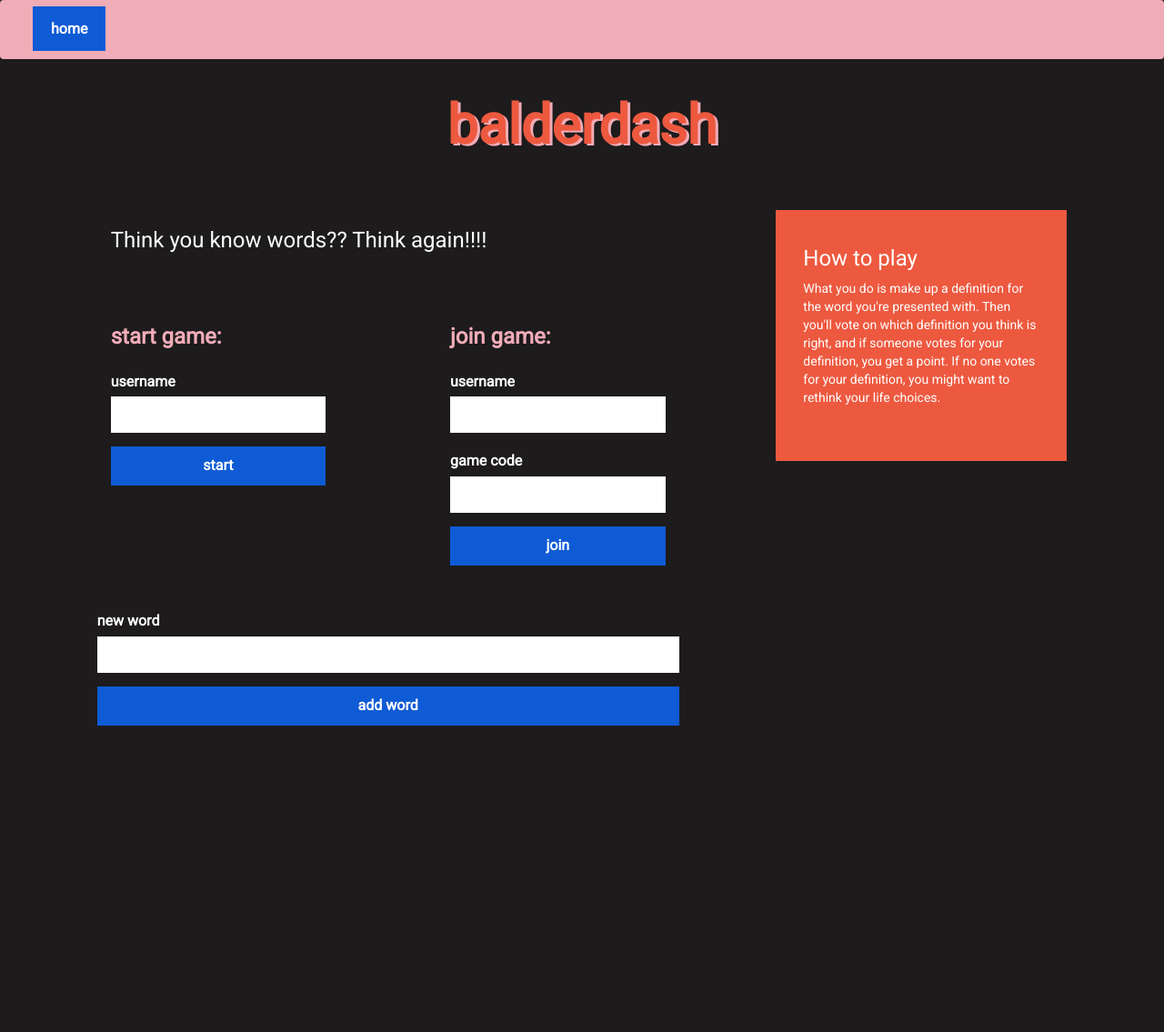
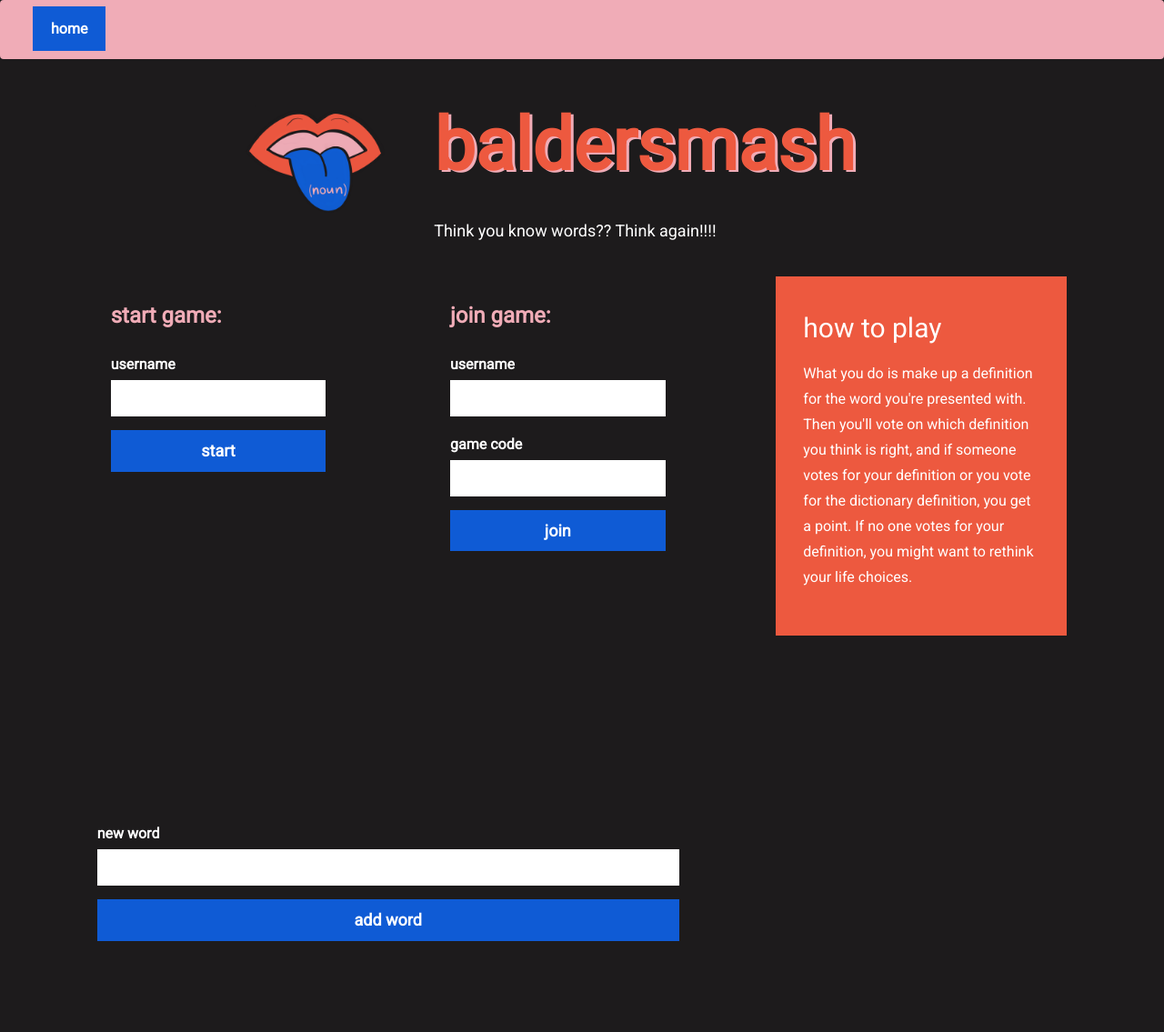
Before and after one commit to marsmans13/game_app, a Flask app: page /home in a window 1280 px wide. Shown: the whole page at 91% size. Before the commit the page ends 798 px from the top, so only its background shows below. Run offline with Flask 2, Linux system fonts and the light colour scheme; some libraries are stand-ins or nearby versions.

Commit message:
Update logic and templates

```diff
--- a/game_app/server.py
+++ b/game_app/server.py
@@ -99,9 +99,9 @@ def create_game(game_code):
     if request.method == 'POST':
         word_games = WordGame.query.filter_by(game_id=game.game_id).all()
         if not word_games:
-            for i in range(2):
-                # num = random.randint(1, 100)
-                word = Word.query.filter_by(word_id=i+1).first()
+            for i in range(3):
+                num = random.randint(1, 24)
+                word = Word.query.filter_by(word_id=num).first()
                 word_list.append(word)
 
                 word_game = WordGame(game_id=game.game_id, word_id=word.word_id, word_num=i+1)
@@ -134,6 +134,7 @@ def new_word(word, game_code, word_num):
     print(request.method)
 
     if request.method == 'POST':
+        session.pop('_flashes', None)
 
         print('REQUEST', request.form.get('definition'))
 
@@ -144,7 +145,18 @@ def new_word(word, game_code, word_num):
             print("DEFINITION", definition)
             print("GAME CODE", game.game_code)
 
-        return redirect(url_for('vote', word=word, game_code=game.game_code, word_num=word_num))
+            word = Word.query.filter_by(word=word).first()
+
+            num_definitions = len(Definition.query.filter_by(game_id=game.game_id, word_id=word.word_id).all())
+            num_players = len(Player.query.filter_by(game_id=game.game_id).all())
+
+            show_defs= True
+
+            if (num_definitions + 1) != num_players:
+                flash("Hold on there, not everyone has entered their little definitions.")
+                show_defs = False
+
+            return redirect(url_for('vote', word=word.word, game_code=game.game_code, word_num=word_num, show_defs=show_defs))
 
     return render_template('show_word.html', word=word, game_code=game.game_code, word_num=word_num)
 
@@ -165,15 +177,16 @@ def define(word, game_id, username, definition):
 
 
 @app.route('/vote/<game_code>/<word>_<word_num>', methods=['POST', 'GET'])
-def vote(word, game_code, word_num):
+def vote(word, game_code, word_num, show_defs=True):
 
     game = Game.query.filter_by(game_code=game_code).all()[0]
     username = session.get('username')
     players = Player.query.filter_by(game_id=game.game_id).all()
+    print("word from url", word)
     word = Word.query.filter_by(word=word).first()
     print('word', word)
     show_results = False
-    cur_player = Player.query.filter_by(username=username).first()
+    cur_player = Player.query.filter_by(username=username, game_id=game.game_id).first()
     print('current player', cur_player)
 
     print('REQUEST', request.method)
@@ -214,11 +227,20 @@ def vote(word, game_code, word_num):
             definition = request.form.get('definitions')
             definition = Definition.query.filter_by(definition=definition, game_id=game.game_id).first()
             print('definition id', definition.definition_id)
+            print(type(definition.is_def))
+            print("CUR PLAYER", cur_player.player_id, cur_player.username)
 
-            new_vote = Vote(voter=cur_player.player_id,
-                            vote_receiver=definition.player_id,
-                            definition_id=definition.definition_id,
-                            game_id=game.game_id)
+            if definition.is_def:
+                new_vote = Vote(voter=cur_player.player_id,
+                                vote_receiver=cur_player.player_id,
+                                definition_id=definition.definition_id,
+                                game_id=game.game_id)
+
+            else:
+                new_vote = Vote(voter=cur_player.player_id,
+                                vote_receiver=definition.player_id,
+                                definition_id=definition.definition_id,
+                                game_id=game.game_id)
             db.session.add(new_vote)
             db.session.commit()
             print('new vote', new_vote)
@@ -246,16 +268,17 @@ def vote(word, game_code, word_num):
 
                     vote_results[player.username] = [def_obj, voters]
 
+                print("VOTE Q", player.username, player.player_id, Vote.query.filter_by(vote_receiver=player.player_id).all())
                 player_votes = len(Vote.query.filter_by(vote_receiver=player.player_id).all())
                 scores[player.username] = player_votes
 
             print(vote_results)
             print(scores)
 
-            return render_template('vote.html', definitions=vote_results, word=word, game_code=game.game_code,
-                                   word_num=word_num, show_results=show_results, scores=scores)
+            return render_template('vote.html', definitions=vote_results, word=word.word, game_code=game.game_code,
+                                   word_num=word_num, show_results=show_results, scores=scores, show_defs=show_defs)
 
-    return render_template('vote.html', definitions=definitions, word=word, game_code=game.game_code, word_num=word_num, show_results=show_results)
+    return render_template('vote.html', definitions=definitions, word=word.word, game_code=game.game_code, word_num=word_num, show_results=show_results, show_defs=show_defs)
 
 
 @app.route('/scores/<game_code>', methods=['POST', 'GET'])
--- a/game_app/static/style.css
+++ b/game_app/static/style.css
@@ -10,11 +10,12 @@ html, body {
 }
 
 .game-title {
-    font-size: 60px;
+    font-size: 80px;
     font-weight: bold;
-    text-align: center;
+    text-align: left;
     color: #ed593f;
     text-shadow: 3px 2px #f0acb7;
+    margin-top: 50px;
 }
 
 .show-word {
@@ -27,7 +28,7 @@ html, body {
 }
 
 .btn-style {
-    font-size: medium;
+    font-size: large;
     border: none;
     width: 100%;
     padding: 10px 20px;
@@ -82,6 +83,31 @@ html, body {
     text-decoration: none;
 }
 
+.logo {
+    display: inline-block;
+    margin-left: auto;
+    margin-right: auto;
+    height: 200px;
+    float: right;
+}
+
+#a-btn {
+    color: white;
+    font-size: large;
+    font-weight: bold;
+    text-align: center;
+    margin-left: auto;
+    margin-right: auto;
+    display: block;
+    padding: 15px 20px 15px 20px;
+    background-color: #0f5bd5;
+}
+
+#a-btn:hover {
+    box-shadow: 3px 3px #ed593f;
+    text-decoration: none;
+}
+
 .list-players {
     list-style-type: none;
     font-size: large;
@@ -94,7 +120,12 @@ html, body {
 
 .red-box {
     background-color: #ed593f;
-    padding: 20px 30px 50px 30px;
+    padding: 20px 30px 40px 30px;
+}
+
+.blue-box {
+    background-color: #0f5bd5;
+    padding: 20px 30px 40px 30px;
 }
 
 .code-display {
@@ -155,3 +186,9 @@ input[type="radio"]:checked {
 .radio-defs input[type="radio"]:checked + label {
     background-color: #ed593f;
 }
+
+.instructions {
+    font-size: medium;
+    margin-top: 20px;
+    line-height: 1.75;
+}
--- a/game_app/templates/home.html
+++ b/game_app/templates/home.html
@@ -13,31 +13,43 @@
 </head>
 {% block content %}
 <body style="background-color: transparent; min-height:100%; color:white;">
-    <div class="container-fluid" style="margin-bottom: 50px; margin-top: 20px">
-      <h1 class="game-title">balderdash</h1>
+    <div class="row">
+        <div class="col-lg-1 col-sm-1 col-xs-0"></div>
+        <div class="col-lg-10 col-sm-10 col-xs-12" style="margin-bottom: 30px;">
+            <div class="row">
+                <div class="col-lg-4 col-sm-4 col-xs-8">
+                    <img src="/static/updated-logo.png" class="logo">
+                </div>
+                <div class="col-sm-0 col-xs-4"></div>
+                <div class="col-lg-8 col-sm-8 col-xs-12">
+                    <h1 class="game-title" style="overflow-wrap: break-word;hyphens: manual;">balder&shy;smash</h1>
+                    <br/>
+                    <h4>Think you know words?? Think again!!!!</h4>
+                </div>
+            </div>
+        </div>
+        <div class="col-lg-1 col-sm-1 col-xs-0"></div>
     </div>
 
     <div class="row">
         <div class="col-lg-1 col-xs-0"></div>
         <div class="col-lg-6 col-xs-12">
-            <h3>Think you know words?? Think again!!!!</h3>
-            <div class="row" style="margin-top: 50px;">
-                <div class="col-lg-7 col-xs-12">
+
+            <div class="row" style="margin-top: 0;">
+                <div class="col-lg-5 col-xs-12">
                     <h3 class="join-start">start game:</h3>
-                </div>
-                <div class="col-lg-5 col-xs-12">
-                    <h3 class="join-start">join game:</h3>
-                </div>
-                <div class="col-lg-5" style="padding-top: 15px;">
-                  <form action="{{ url_for('home') }}" method="post">
+                    <br/>
+                    <form action="{{ url_for('home') }}" method="post">
                       <label class="input-label" for="username">username</label>
                       <br/>
                       <input class="input-style" name="username" id="username">
                       <input class="btn-style" id="createBtn" type="submit" value="start">
                   </form>
                 </div>
-                <div class="col-lg-2"></div>
-                <div class="col-lg-5" style="padding-top: 15px;">
+                <div class="col-lg-2 col-xs-12"></div>
+                <div class="col-lg-5 col-xs-12">
+                    <h3 class="join-start">join game:</h3>
+                    <br/>
                     <form action="{{ url_for('home') }}" method="post">
                       <label class="input-label" for="username_join">username</label>
                         <br/>
@@ -52,7 +64,7 @@
                     </form>
                 </div>
             </div>
-            <div class="row" style="margin-top: 50px;">
+            <div class="row" style="margin-top: 300px;">
                 <form action="{{ url_for('home') }}" method="post">
                       <label class="input-label" for="username">new word</label>
                       <br/>
@@ -63,8 +75,8 @@
         </div>
         <div class="col-lg-1 col-xs-0"></div>
         <div class="col-lg-3 col-xs-12 red-box">
-            <h3>How to play</h3>
-            <p>What you do is make up a definition for the word you're presented with. Then you'll vote on which definition you think is right, and if someone votes for your definition, you get a point. If no one votes for your definition, you might want to rethink your life choices.</p>
+            <h2>how to play</h2>
+            <p class="instructions">What you do is make up a definition for the word you're presented with. Then you'll vote on which definition you think is right, and if someone votes for your definition or you vote for the dictionary definition, you get a point. If no one votes for your definition, you might want to rethink your life choices.</p>
         </div>
         <div class="col-lg-1 col-xs-0"></div>
     </div>
```
Also changed, not shown: game_app/templates/scores.html (+24 -13 lines), game_app/templates/show_word.html (+16 -7 lines), game_app/templates/vote.html (+46 -5 lines), game_app/static/Untitled_Artwork5.jpg (added), game_app/static/mouth-logo.jpg (added), game_app/static/updated-logo.png (added).
